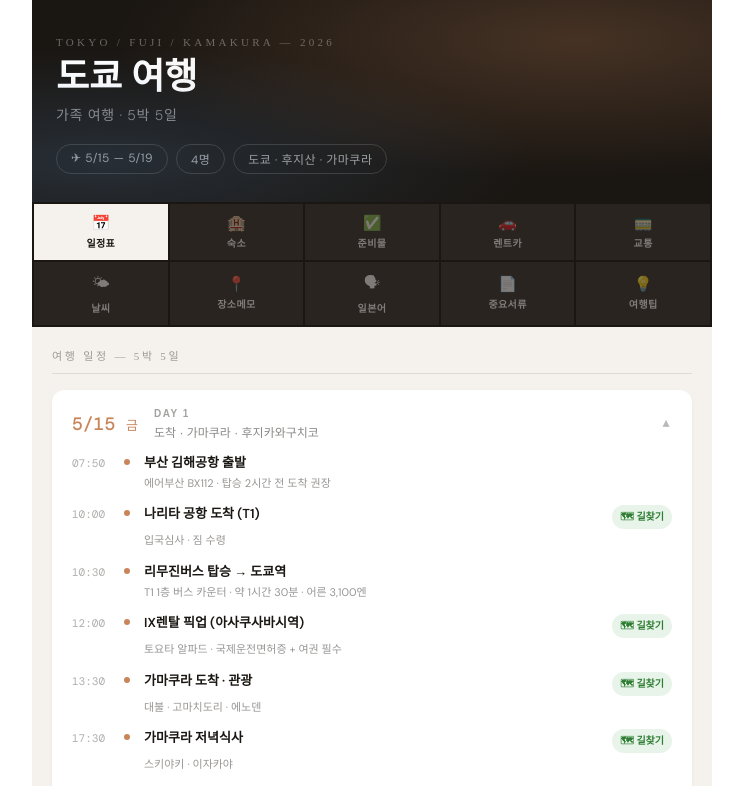
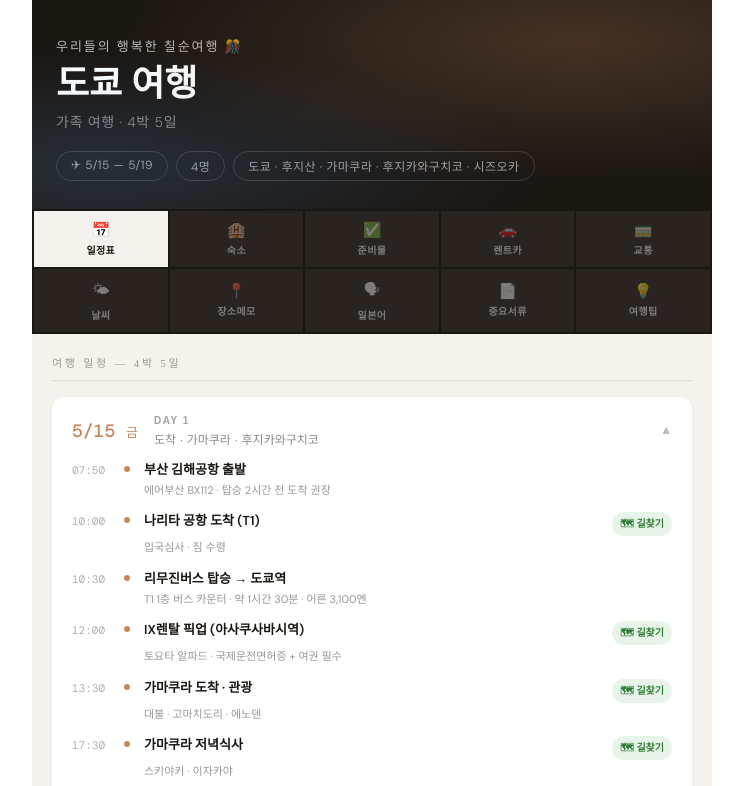
Before and after one commit to cchief83-hub/tokyo-travel, a React (Vite) app: page / in a window 1280 px wide. Shown: the top 786 px of the page, without its empty margins (268-1011 px from the left). Built offline with nearby package versions, Linux system fonts and the light colour scheme.

Commit message:
Add files via upload

```diff
--- a/src/App.jsx
+++ b/src/App.jsx
@@ -304,7 +304,7 @@ export default function TokyoApp() {
     .app { font-family: 'DM Sans', sans-serif; background: #f5f2ed; min-height: 100vh; color: #1a1612; max-width: 680px; margin: 0 auto; }
     .hero { background: #1a1612; padding: 36px 24px 28px; position: relative; overflow: hidden; }
     .hero-bg { position: absolute; inset: 0; background: radial-gradient(ellipse at 80% 20%, rgba(200,133,90,0.25) 0%, transparent 60%), radial-gradient(ellipse at 10% 80%, rgba(90,143,200,0.2) 0%, transparent 50%); pointer-events: none; }
-    .hero-jp { font-family: 'Noto Serif JP', serif; font-size: 11px; letter-spacing: 0.3em; color: rgba(255,255,255,0.35); margin-bottom: 10px; text-transform: uppercase; }
+    .hero-jp { font-family: 'Noto Serif JP', serif; font-size: 13px; letter-spacing: 0.15em; color: rgba(255,255,255,0.7); margin-bottom: 10px; }
     .hero-title { font-family: 'Noto Serif JP', serif; font-size: 36px; font-weight: 700; color: #fff; line-height: 1.1; margin-bottom: 6px; }
     .hero-sub { font-family: 'DM Sans', sans-serif; font-size: 14px; font-weight: 300; color: rgba(255,255,255,0.5); margin-bottom: 20px; letter-spacing: 0.05em; }
     .pill-row { display: flex; gap: 8px; flex-wrap: wrap; }
@@ -409,7 +409,7 @@ export default function TokyoApp() {
   function renderSchedule() {
     return (
       <div>
-        <div className="section-title">여행 일정 — 5박 5일</div>
+        <div className="section-title">여행 일정 — 4박 5일</div>
         {SCHEDULE.map((day, di) => (
           <Card key={di}>
             <button className="day-btn" onClick={() => setExpandedDay(expandedDay === di ? -1 : di)}>
@@ -971,13 +971,13 @@ export default function TokyoApp() {
       <style>{css}</style>
       <div className="hero">
         <div className="hero-bg" />
-        <div className="hero-jp">Tokyo / Fuji / Kamakura — 2026</div>
+        <div className="hero-jp">우리들의 행복한 칠순여행 🎊</div>
         <div className="hero-title">도쿄 여행</div>
-        <div className="hero-sub">가족 여행 · 5박 5일</div>
+        <div className="hero-sub">가족 여행 · 4박 5일</div>
         <div className="pill-row">
           <span className="pill">✈ 5/15 — 5/19</span>
           <span className="pill">4명</span>
-          <span className="pill">도쿄 · 후지산 · 가마쿠라</span>
+          <span className="pill">도쿄 · 후지산 · 가마쿠라 · 후지카와구치코 · 시즈오카</span>
         </div>
       </div>
       <div className="tab-grid">
```
